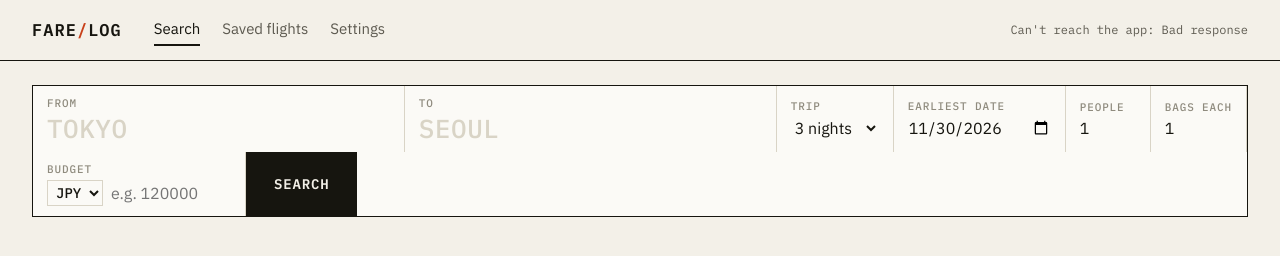
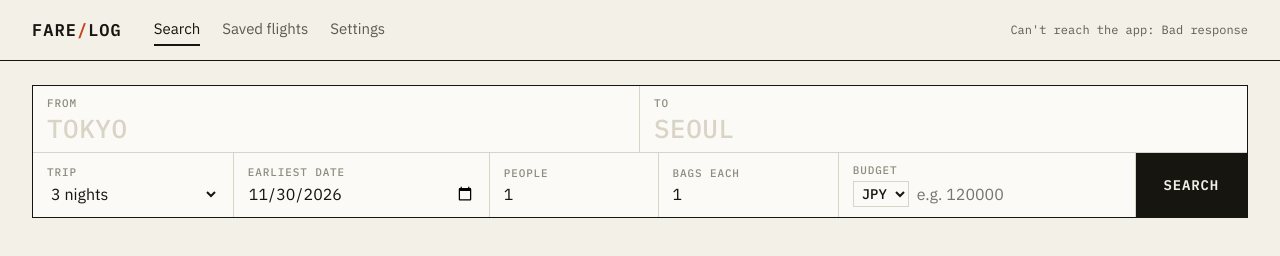
Before and after one commit to kinjapan86-commits/flightapp, a plain HTML site: page static/index.html in a window 1280 px wide. Drawn offline with Linux system fonts and the light colour scheme; no server answers.

Commit message:
Fix layout

```diff
--- a/static/style.css
+++ b/static/style.css
@@ -50,10 +50,12 @@ main { padding: 24px 32px 64px; max-width: 1440px; margin: 0 auto; }
 .search input, .search select {
   border: 0; background: transparent; font: 16px var(--sans); color: var(--ink); padding: 0; outline: none; min-width: 0;
 }
-.route-field { flex: 1 1 200px; }
+.route-field { flex: 1 1 50%; border-bottom: 1px solid var(--rule); }
+.route-field + .route-field { border-right: 0; }
+.search > .field { flex: 1 1 auto; }
 .route-field input { font: 500 26px/1.1 var(--mono); text-transform: uppercase; letter-spacing: .02em; }
 .route-field input::placeholder { color: var(--rule); }
-.field { flex: 0 0 auto; }
+.field { flex: 1 1 auto; }
 .field input[type=number] { width: 110px; }
 .field.small input { width: 56px; }
 .go {
```
